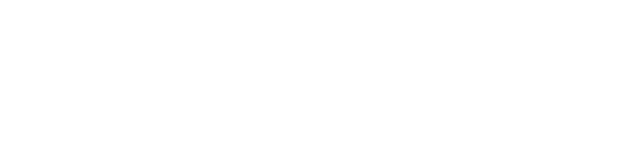
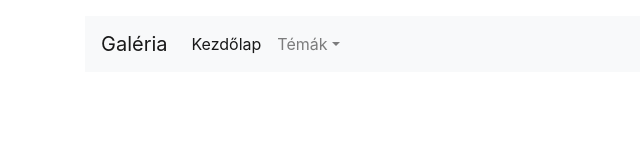
Before and after one commit to tothm23/Esettanulmany2, a plain HTML site: page index.html in a window 1280 px wide. Shown: the whole page, without its empty margins (0-640 px from the left). Drawn offline with nearby package versions, Linux system fonts and the light colour scheme.

Commit message:
A navbar komponens elhelyezése

```diff
--- a/index.html
+++ b/index.html
@@ -10,7 +10,32 @@
   <body>
     <div class="container">
       <div class="row">
-        <div class="col-12"></div>
+        <div class="col-12">
+          <nav class="navbar navbar-expand-sm navbar-light bg-light my-3">
+            <a class="navbar-brand" href="#">Galéria</a>
+
+            <button class="navbar-toggler d-lg-none" type="button" data-toggle="collapse" data-target="#collapsibleNavId" aria-controls="collapsibleNavId" aria-expanded="false" aria-label="Toggle navigation">
+              <span class="navbar-toggler-icon"></span>
+            </button>
+
+            <div class="collapse navbar-collapse" id="collapsibleNavId">
+              <ul class="navbar-nav mr-auto mt-2 mt-lg-0">
+                <li class="nav-item active">
+                  <a class="nav-link" href="index.html">Kezdőlap <span class="sr-only">(aktuális)</span></a>
+                </li>
+                <li class="nav-item dropdown">
+                  <a class="nav-link dropdown-toggle" href="#" id="dropdownId" data-toggle="dropdown" aria-haspopup="true" aria-expanded="false">Témák</a>
+
+                  <div class="dropdown-menu" aria-labelledby="dropdownId">
+                    <a class="dropdown-item" href="lovak.html">Lovas Képek</a>
+                    <a class="dropdown-item" href="kutyak.html">Kutyás Képek</a>
+                    <a class="dropdown-item" href="cicak.html">Macskás Képek</a>
+                  </div>
+                </li>
+              </ul>
+            </div>
+          </nav>
+        </div>
       </div>
     </div>
 
```
